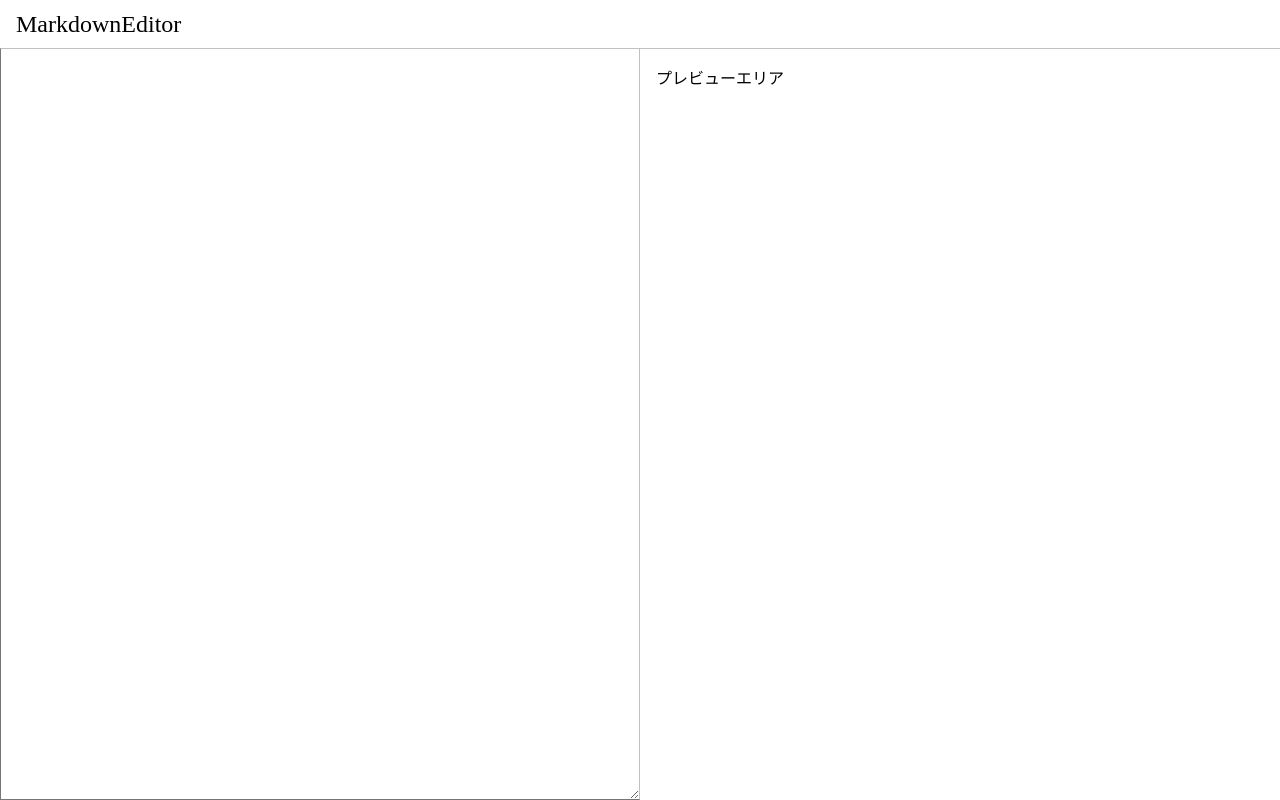
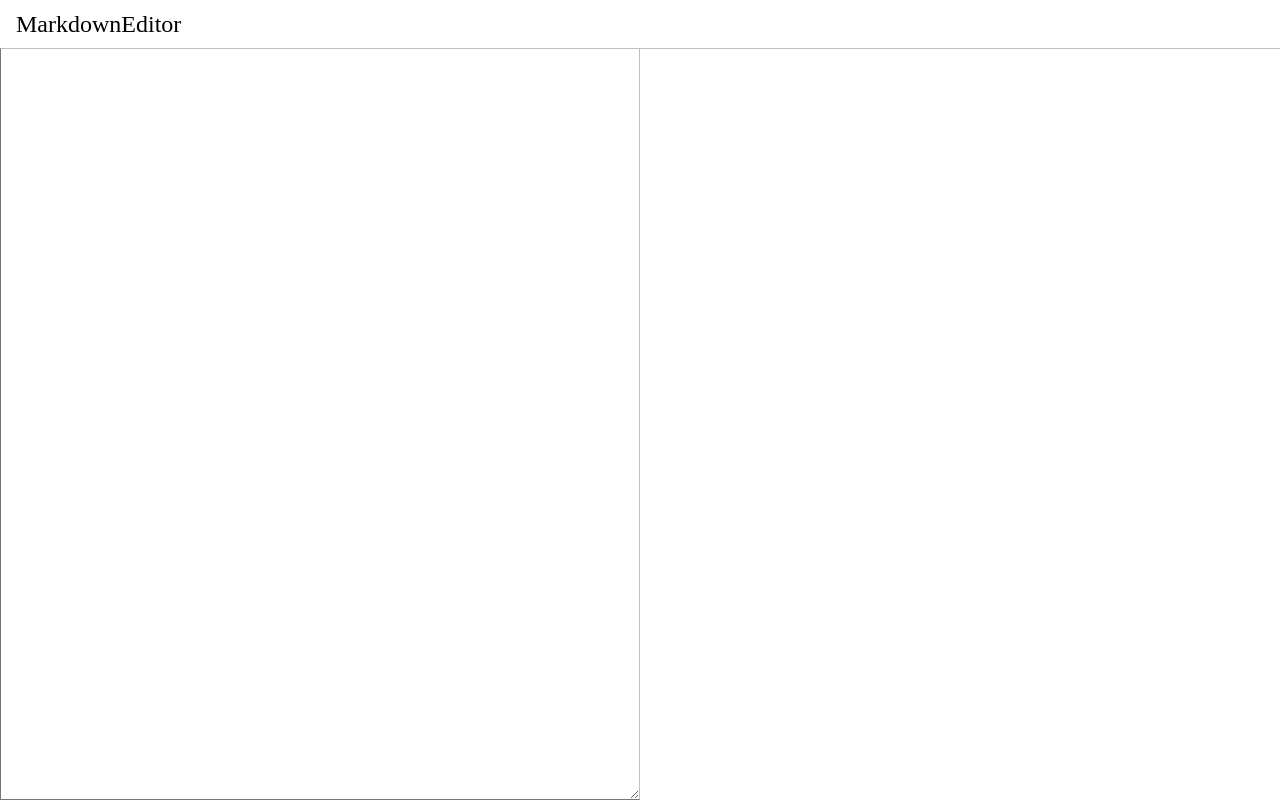
Before and after one commit to KoSakaki/react-ts, a React (Vite) app: page / in a window 1280 px wide. Built offline with nearby package versions, Linux system fonts and the light colour scheme.

Commit message:
sixth commit

```diff
--- a/package.json
+++ b/package.json
@@ -10,6 +10,7 @@
   "dependencies": {
     "react": "^17.0.2",
     "react-dom": "^17.0.2",
+    "react-markdown": "^8.0.0",
     "styled-components": "^5.3.3"
   },
   "devDependencies": {
--- a/src/hooks/use_state_with_strage.ts
+++ b/src/hooks/use_state_with_strage.ts
@@ -6,6 +6,6 @@ export const useStateWithStrage = (init:string, key:string): [string, (s:string)
   const setValueWithStrage = (nextValue:string):viod => {
     setValue(nextValue);
     localStorage.setItem(key, nextValue);
- }
+  }
   return [value, setValueWithStrage];
 }
--- a/src/pages/editor.tsx
+++ b/src/pages/editor.tsx
@@ -1,5 +1,6 @@
 import styled from "styled-components";
 import { useStateWithStrage } from "../hooks/use_state_with_strage";
+import ReactMarkdown from "react-markdown";
 
 const StorageKey = "pages/editor:text";
 
@@ -11,11 +12,13 @@ export const Editor: React.FC = () => {
       <Wrapper>
         <TextArea
           onChange={(event: any) => {
-            setText(event.target.valueedText);
+            setText(event.target.value);
           }}
           value={text}
-        />
-        <Preview>プレビューエリア</Preview>
+          />
+        <Preview>
+          <ReactMarkdown>{text}</ReactMarkdown>
+        </Preview>
       </Wrapper>
     </>
   );
--- a/tsconfig.json
+++ b/tsconfig.json
@@ -3,7 +3,7 @@
     "target": "ESNext",
     "useDefineForClassFields": true,
     "lib": ["DOM", "DOM.Iterable", "ESNext"],
-    "allowJs": false,
+    "allowJs": true,
     "skipLibCheck": false,
     "esModuleInterop": false,
     "allowSyntheticDefaultImports": true,
```
